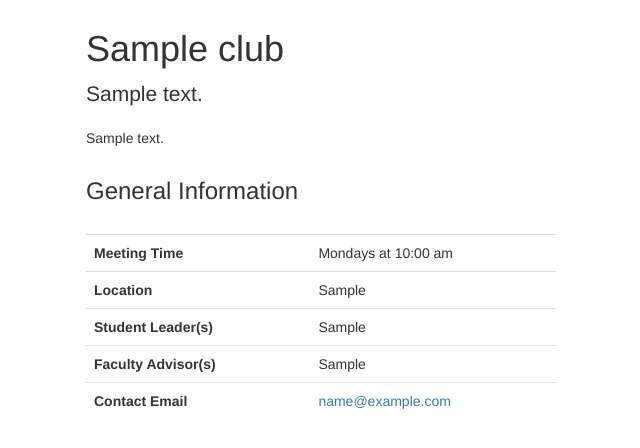
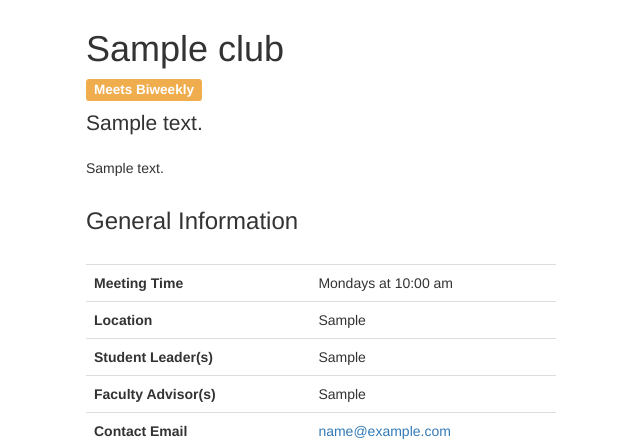
Before and after one commit to jreinstra/menlo-clubs, a Django app: page /clubs/1/ in a window 1280 px wide. Shown: the part 51-499 px from the top of the page, without its empty margins (69-709 px from the left). Run offline with Django 3.2, Linux system fonts and the light colour scheme; tables that the repository leaves empty hold one stand-in row (values such as "Sample post"); some libraries are stand-ins or nearby versions.

Commit message:
Added labels for nonstandard meeting intervals

```diff
--- a/clubs/models.py
+++ b/clubs/models.py
@@ -34,6 +34,10 @@ class Club(models.Model):
     teacher_leaders = models.CharField(max_length=200, default="")
     contact_email = models.CharField(max_length=200, default="")
 
+    meets_biweekly = models.BooleanField(default=False)
+    meets_monthly = models.BooleanField(default=False)
+    meets_irregularly = models.BooleanField(default=False)
+
     def meeting_time_string(self):
         try:
             result = self.MEETING_DAYS_LIST[self.meeting_day] + "s at "
--- a/clubs/templates/clubs/club_detail.html
+++ b/clubs/templates/clubs/club_detail.html
@@ -2,7 +2,12 @@
 
 {% block content %}
 <h1>{{ club.name }}</h1>
-<p class="lead">{{ club.short_description }}</p>
+<h4>
+    {% include "clubs/meeting_label.html" %}
+</h4>
+<p class="lead">
+    {{ club.short_description }}
+</p>
 <p>{{ club.description }}</p>
 <div class="row">
     <div class="col-sm-6">
--- a/clubs/templates/clubs/club_list.html
+++ b/clubs/templates/clubs/club_list.html
@@ -9,6 +9,7 @@
                 <h4 class="text-center">{{ clubs.0 }}</h4>
                 {% for club in clubs.1 %}
                     <hr/>
+                    {% include "clubs/meeting_label.html" %}
                     <a href="{% url 'clubs:club_detail' club.id %}"><h5>{{ club.name }}</h5></a>
                     <p class="help-block" style="font-size: 12px;">
                         {{ club.short_description }}
--- /dev/null
+++ b/clubs/templates/clubs/meeting_label.html
@@ -0,0 +1,11 @@
+{% block content %}
+
+{% if club.meets_biweekly %}
+<span class="label label-warning">Meets Biweekly</span><br/>
+{% elif club.meets_monthly %}
+<span class="label label-warning">Meets Monthly</span><br/>
+{% elif club.meets_irregularly %}
+<span class="label label-warning">Meets Irregularly</span><br/>
+{% endif %}
+
+{% endblock %}
```
Also changed, not shown: clubs/migrations/0004_auto_20151118_1158.py (added).
